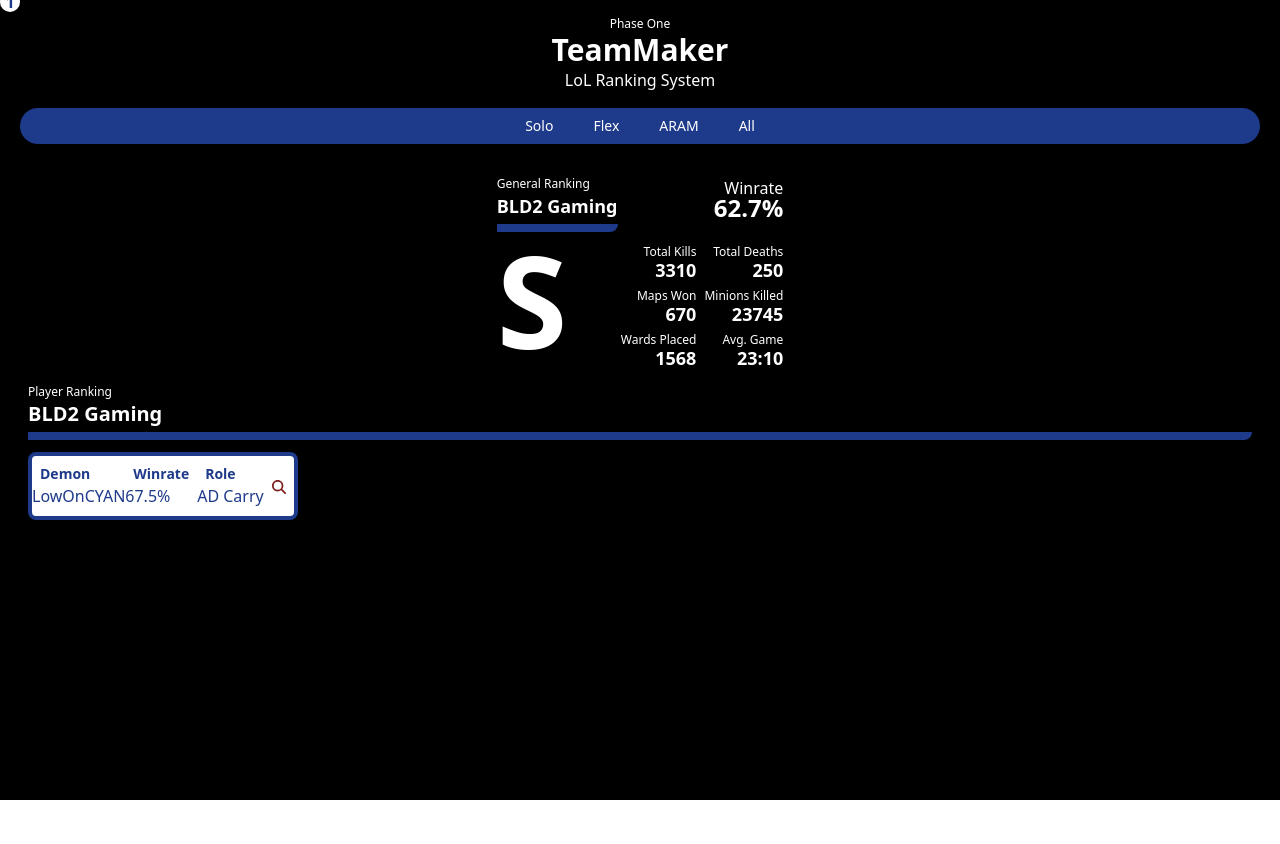
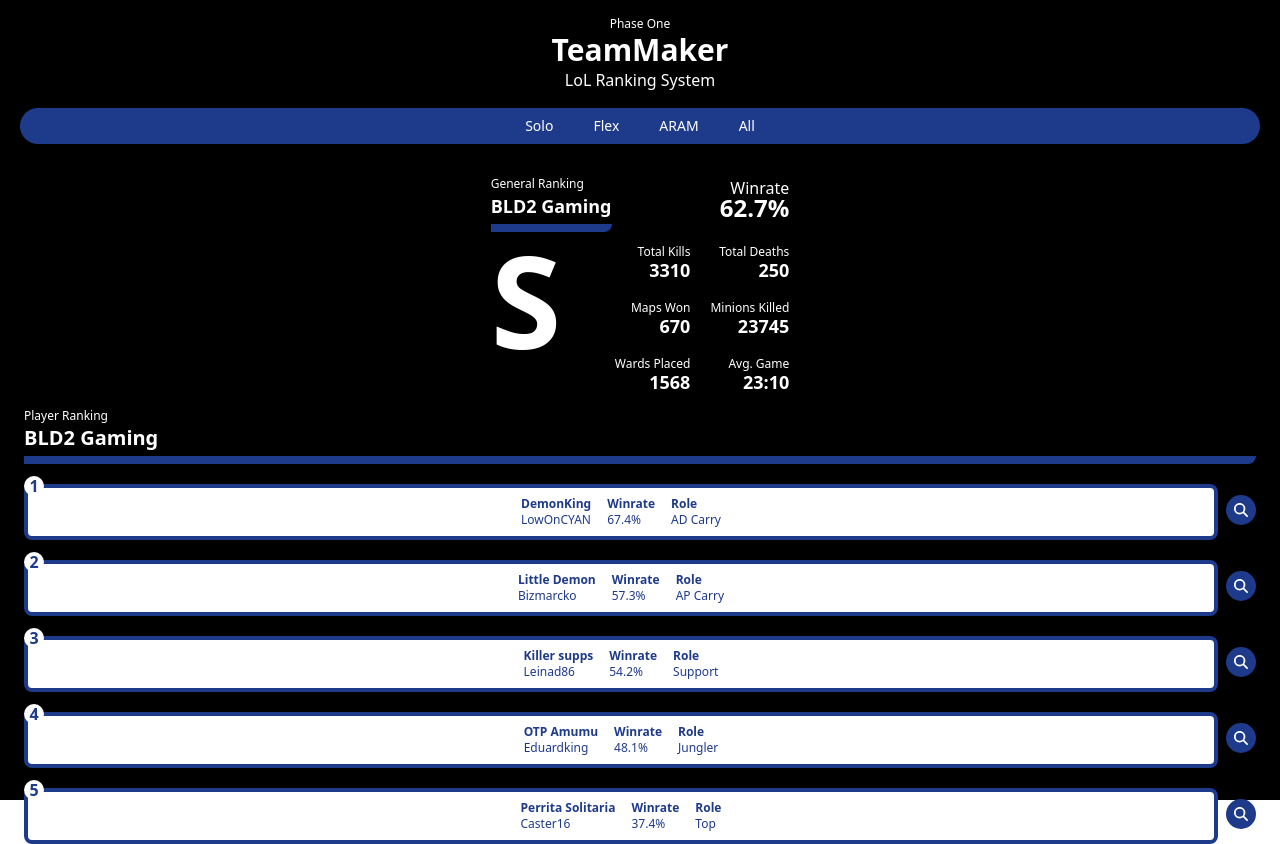
Before and after one commit to DiegoEMartinezZ/TeamMaker-LoL-RankingSystem, a React (Vite) app: page /teamRank in a window 1280 px wide. Before the commit the page ends 800 px from the top, so only its background shows below. Built offline with nearby package versions, Linux system fonts and the light colour scheme.

Commit message:
adding the components of each individual player and their stats, finally comes the creation of the complete data of that player

```diff
--- a/src/App.jsx
+++ b/src/App.jsx
@@ -2,6 +2,7 @@ import { BrowserRouter, Route, Routes } from "react-router-dom";
 import Landing from "./pages/Landing";
 import Home from "./pages/Home";
 import TeamRanking from "./pages/TeamRanking";
+import PlayerStats from "./pages/PlayerStats";
 
 function App() {
   return (
@@ -11,6 +12,7 @@ function App() {
           <Route path="/" element={<Landing />} />
           <Route path="/home" element={<Home />} />
           <Route path="/teamRank" element={<TeamRanking />} />
+          <Route path="/playerStats" element={<PlayerStats />} />
         </Routes>
       </BrowserRouter>
     </>
--- /dev/null
+++ b/src/UI/icons/IconToPage.jsx
@@ -0,0 +1,16 @@
+import { FontAwesomeIcon } from "@fortawesome/react-fontawesome";
+
+const IconToPage = ({ page, icon }) => {
+  return (
+    <>
+      <a href={page}>
+        <FontAwesomeIcon
+          icon={icon}
+          className="text-white rounded-full p-2 bg-blue-900 text-sm font-bold"
+        />
+      </a>
+    </>
+  );
+};
+
+export default IconToPage;
--- /dev/null
+++ b/src/components/OnePlayerName.jsx
@@ -0,0 +1,12 @@
+const OnePlayerName = ({ alias, player }) => {
+  return (
+    <>
+      <li className="mx-2">
+        <h1 className="text-xs font-bold">{alias}</h1>
+        <h1 className="text-xs"> {player} </h1>
+      </li>
+    </>
+  );
+};
+
+export default OnePlayerName;
--- /dev/null
+++ b/src/components/OnePlayerRanking.jsx
@@ -0,0 +1,28 @@
+import Position from "./Position";
+import { faMagnifyingGlass } from "@fortawesome/free-solid-svg-icons";
+import IconToPage from "../UI/icons/IconToPage";
+import OnePlayerName from "./OnePlayerName";
+import OnePlayerWinrate from "./OnePlayerWinrate";
+import OnePlayerRole from "./OnePlayerRole";
+
+const OnePlayerRanking = ({ position, alias, playerName, winrateP, role }) => {
+  return (
+    <>
+      <li className="my-5 relative flex flex-nowrap items-center justify-between">
+        <section className="bg-white text-blue-900 border-4 border-blue-900 w-full mr-2 rounded-lg">
+          <div>
+            <Position rank={position} />
+            <ul className="py-2 text-left flex justify-center items-center">
+              <OnePlayerName alias={alias} player={playerName} />
+              <OnePlayerWinrate winrate={winrateP} />
+              <OnePlayerRole mainRole={role} />
+            </ul>
+          </div>
+        </section>
+        <IconToPage icon={faMagnifyingGlass} page={"/playerStats"} />
+      </li>
+    </>
+  );
+};
+
+export default OnePlayerRanking;
--- /dev/null
+++ b/src/components/OnePlayerRole.jsx
@@ -0,0 +1,12 @@
+const OnePlayerRole = ({ mainRole }) => {
+  return (
+    <>
+      <li className="mx-2">
+        <h1 className="text-xs font-bold"> Role </h1>
+        <h1 className="text-xs"> {mainRole} </h1>
+      </li>
+    </>
+  );
+};
+
+export default OnePlayerRole;
--- /dev/null
+++ b/src/components/OnePlayerWinrate.jsx
@@ -0,0 +1,12 @@
+const OnePlayerWinrate = ({ winrate }) => {
+  return (
+    <>
+      <li className="mx-2">
+        <h1 className="text-xs font-bold"> Winrate </h1>
+        <h1 className="text-xs"> {winrate} </h1>
+      </li>
+    </>
+  );
+};
+
+export default OnePlayerWinrate;
--- /dev/null
+++ b/src/pages/PlayerStats.jsx
@@ -0,0 +1,9 @@
+const PlayerStats = () => {
+  return (
+    <>
+      <h1>Estas en la pagina de stats del jugador</h1>
+    </>
+  );
+};
+
+export default PlayerStats;
--- a/src/pages/TeamRanking.jsx
+++ b/src/pages/TeamRanking.jsx
@@ -1,12 +1,10 @@
-import { FontAwesomeIcon } from "@fortawesome/react-fontawesome";
 import MainTitle from "../components/MainTitle";
 import PlayerRanking from "../components/PlayerRanking";
 import Ranking from "../components/Ranking";
 import Stats from "../components/Stats";
 import Winrate from "../components/Winrate";
 import Navbar from "../UI/navbar/Navbar";
-import { faMagnifyingGlass } from "@fortawesome/free-solid-svg-icons";
-import Position from "../components/Position";
+import OnePlayerRanking from "../components/OnePlayerRanking";
 
 const TeamRanking = () => {
   return (
@@ -14,12 +12,12 @@ const TeamRanking = () => {
       <div className="flex-col absolute bottom-0 right-0 left-0 top-0 items-center justify-center h-auto bg-black">
         <MainTitle />
         <Navbar />
-        <section className="flex-col items-center mx-2 justify-around">
+        <section className="flex-col items-center mx-1 justify-around">
           <div className="flex justify-center  ">
             <Ranking teamName={"BLD2 Gaming"} tier={"S"} />
             <section>
               <Winrate porcentage={"62.7%"} />
-              <ul className="grid grid-cols-2 gap-2">
+              <ul className="grid grid-cols-2 gap-5">
                 <Stats data={"Total Kills"} info={"3310"} />
                 <Stats data={"Total Deaths"} info={"250"} />
                 <Stats data={"Maps Won"} info={"670"} />
@@ -31,36 +29,45 @@ const TeamRanking = () => {
           </div>
           <PlayerRanking teamName={"BLD2 Gaming"} />
           <ul className="mx-5">
-            <li className="my-3 flex flex-nowrap items-center justify-between">
-              <section className="bg-white text-blue-900 border-4 border-blue-900 rounded-lg">
-                <div>
-                  <Position rank={1} />
-                  <ul className="text-left flex justify-center items-center">
-                    <li className="py-2">
-                      <h1 className="text-sm font-bold mx-2">Demon </h1>
-                      <h1>LowOnCYAN </h1>
-                    </li>
+            <OnePlayerRanking
+              position={1}
+              alias={"DemonKing"}
+              playerName={"LowOnCYAN"}
+              winrateP={"67.4%"}
+              role={"AD Carry"}
+            />
 
-                    <li className="py-2">
-                      <h1 className="text-sm font-bold mx-2">Winrate</h1>
-                      <h1> 67.5% </h1>
-                    </li>
+            <OnePlayerRanking
+              position={2}
+              alias={"Little Demon"}
+              playerName={"Bizmarcko"}
+              winrateP={"57.3%"}
+              role={"AP Carry"}
+            />
 
-                    <li className=" py-2">
-                      <h1 className="text-sm font-bold mx-2">Role</h1>
-                      <h1> AD Carry </h1>
-                    </li>
+            <OnePlayerRanking
+              position={3}
+              alias={"Killer supps"}
+              playerName={"Leinad86"}
+              winrateP={"54.2%"}
+              role={"Support"}
+            />
 
-                    <li className="py-1">
-                      <FontAwesomeIcon
-                        icon={faMagnifyingGlass}
-                        className="text-red-900 text-sm font-bold mx-2"
-                      />
-                    </li>
-                  </ul>
-                </div>
-              </section>
-            </li>
+            <OnePlayerRanking
+              position={4}
+              alias={"OTP Amumu"}
+              playerName={"Eduardking"}
+              winrateP={"48.1%"}
+              role={"Jungler"}
+            />
+
+            <OnePlayerRanking
+              position={5}
+              alias={"Perrita Solitaria"}
+              playerName={"Caster16"}
+              winrateP={"37.4%"}
+              role={"Top"}
+            />
           </ul>
         </section>
       </div>
```
